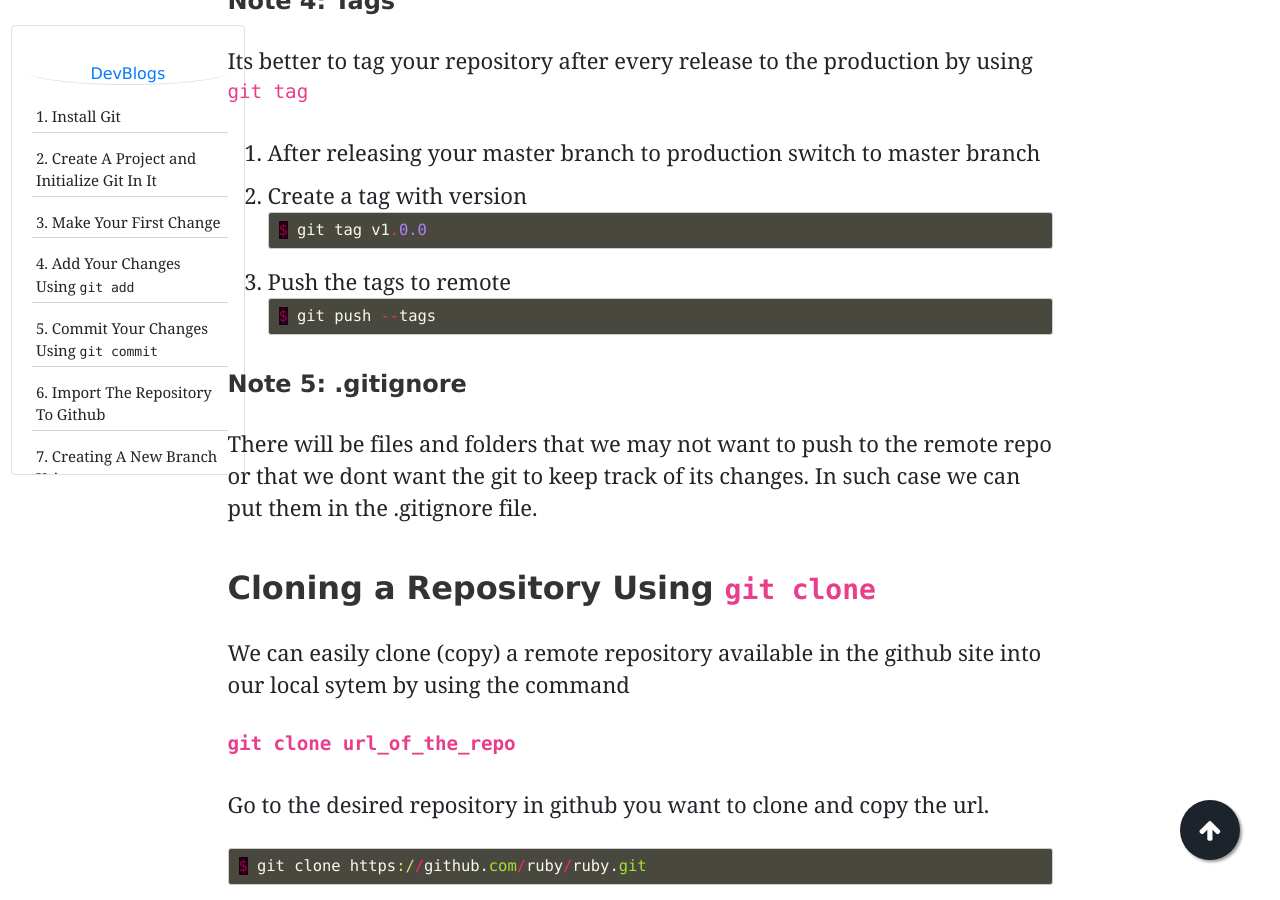
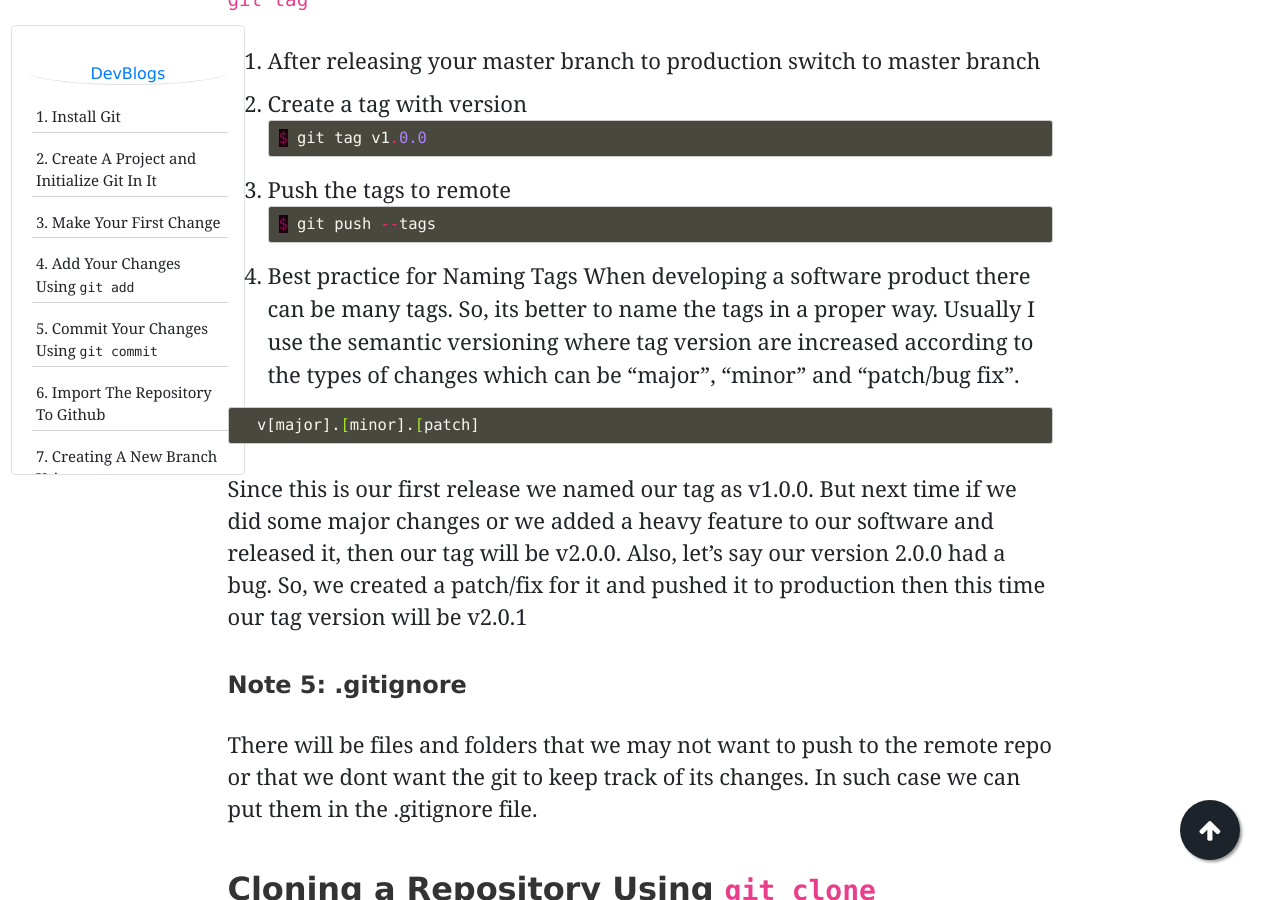
Before and after one commit to developerBlogs/developerBlogs.github.io, a Jekyll site: the page built from _posts/2020-07-18-git-for-beginners-02.markdown, in a window 1280 px wide and 900 px high, scrolled down 14711 px. Built offline with Jekyll 4.4.1, drawn with Linux system fonts in a browser that asks for light colours; emoji names are drawn with the system emoji font; comment, search, counter and statistics services are not loaded; some of the changed text lies outside the part shown.

Commit message:
updated git blog

````diff
--- a/_posts/2020-07-18-git-for-beginners-02.markdown
+++ b/_posts/2020-07-18-git-for-beginners-02.markdown
@@ -294,7 +294,7 @@ remote:
 To https://github.com/your_github_username/Repo-name.git
  * [new branch]      develop -> develop
 ```
-Goto to the link given in the console, this will open github and create a Pull Request to master branch.
+Goto to the link given in the console, this will open github and create a Pull Request to master branch.Don't forgot to add some reviewers if there are any.
 
 <img class= "img-fluid img-thumbnail" src="{{site.baseurl}}/assets/img/request_pr.png">
 
@@ -389,7 +387,15 @@ Its better to tag your repository after every release to the production by using
    ```ruby
    $ git push --tags
    ```
+4. Best practice for Naming Tags
+  When developing a software product there can be many tags. So, its better to name the tags in a proper way. Usually I use the semantic versioning where tag version are increased according to the types of changes which can be "major", "minor" and "patch/bug fix".
 
+  ```ruby
+  v[major].[minor].[patch]
+  ```
+  Since this is our first release we named our tag as v1.0.0.
+  But next time if we did some major changes or we added a heavy feature to our software and released it, then our tag will be v2.0.0.
+  Also, let's say our version 2.0.0 had a bug. So, we created a patch/fix for it and pushed it to production then this time our tag version will be v2.0.1
 ### Note 5: .gitignore
 
 There will be files and folders that we may not want to push to the remote repo or that we dont want the git to keep track of its changes. In such case we can put them in the
````
Also changed, not shown: other parts of _posts/2020-07-18-git-for-beginners-02.markdown (+0 -3 lines).
